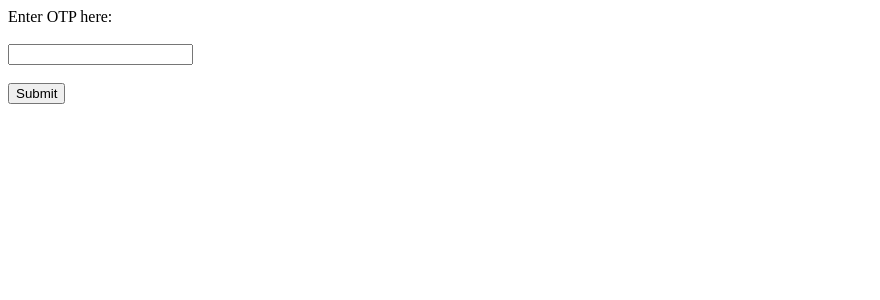
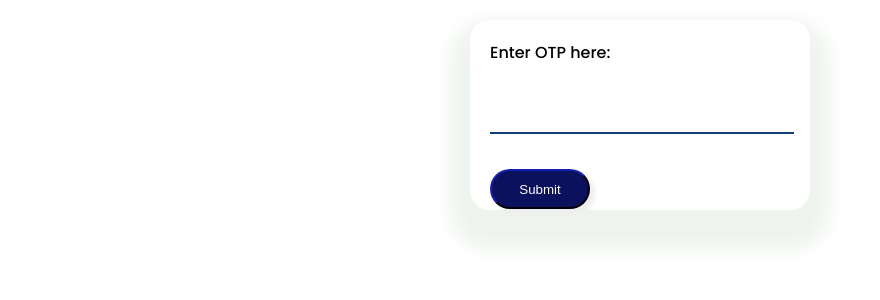
Before and after one commit to kriyanshii/ssip-user, a Flask app: template base/templates/enter_otp.html in a window 1280 px wide. Shown: the top 300 px of the page, without its empty margins (0-880 px from the left). Run offline with Flask 2, Linux system fonts and the light colour scheme; the template is opened without the code that fills it, so the values that code supplies are empty.

Commit message:
added css to enter_otp.html

```diff
--- a/base/templates/enter_otp.html
+++ b/base/templates/enter_otp.html
@@ -13,6 +13,49 @@
     --light-blue: #EEF4ED;
     }
 
+    /* body{
+        background: var(--primary);
+        color: white;
+    } */
+    body{
+        font-family: 'Poppins';
+    }
+
+    .card{
+        width: 300px;
+        padding: 20px;
+        margin: 20px auto;
+        height: 150px;
+        background: white;
+        box-shadow: 0px 20px 20px 20px var(--light-blue);
+        border-radius: 20px;
+    }
+
+    .username{
+        width: 100%;
+        height: 40px;
+        border-bottom: 2px solid var(--button-blue);
+        border-top: none;
+        border-right: none;
+        border-left: none;
+    }
+
+    .submit{
+        background: var(--primary);
+        border-style: outset;
+        border-color:var(--primary);
+        margin: 10px auto;
+        /* width: 70vw; */
+        width: 100px;
+        height: 40px;
+        border-radius: 20px;
+        color: white;
+        box-shadow: 5px 5px 5px #eee;
+        }
+
+        .submit:hover{
+        background: var(--button-blue);
+        }
     </style>
     <script language="JavaScript" type="text/javascript">
 
@@ -24,19 +67,19 @@
 </head>
 <body>
 
-<form action="/validate_otp" method="post">
+<form class="card" action="/validate_otp" method="post">
 
     Enter OTP here:
     <br><br>
-    <input type="text" name="Otp" id="Otp"><br><br>
-    <input type="submit">
+    <input class="username" type="text" name="Otp" id="Otp"><br><br>
+    <input class="submit" type="submit">
 
 </form>
 
 
-<form  class="" action="/resendOTP" method="post" id="form" style="display:none;">
+<form class="card" action="/resendOTP" method="post" id="form" style="display:none;">
     <p id="str">If you did not recieve OTP then try again after 1 minute</p>
-    <input type="submit" value="Try again">
+    <input class="submit" type="submit" value="Try again">
 </form>
 
 </body>
```
